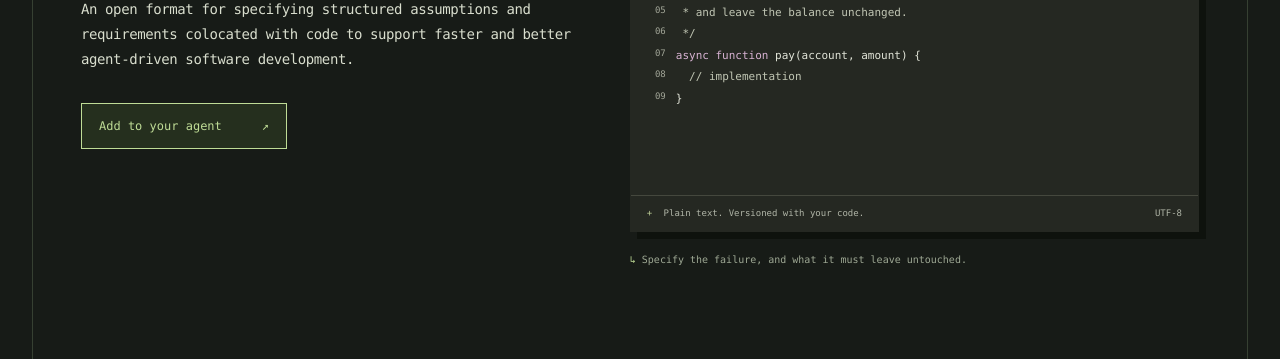
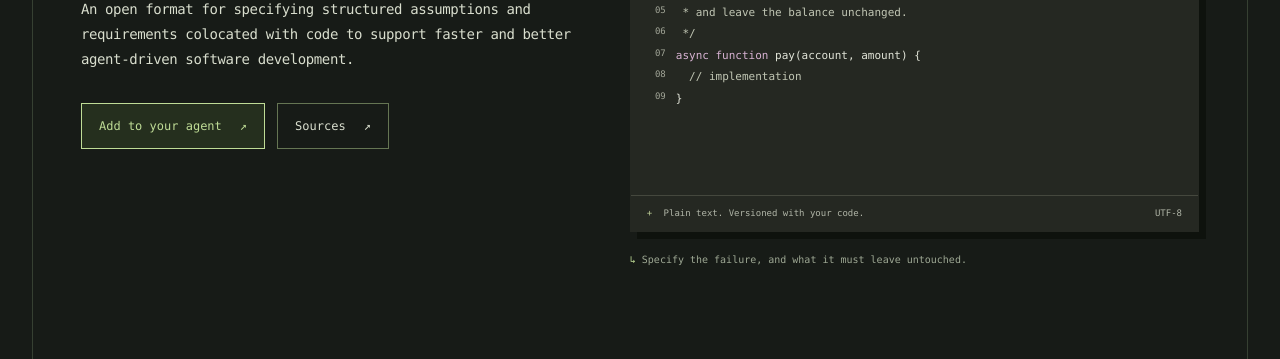
Before and after one commit to spolu/code-contracts, a plain HTML site: page site/index.html in a window 1280 px wide. Shown: the part 441-800 px from the top of the page. Drawn offline with Linux system fonts and the light colour scheme.

Commit message:
Add Sources button to the website hero

```diff
--- a/site/index.html
+++ b/site/index.html
@@ -33,7 +33,10 @@
               <span class="hero-title-line">Code Contracts</span>
             </h1>
             <p class="hero-description">An open format for specifying structured assumptions and requirements colocated with code to support faster and better agent-driven software development.</p>
-            <a class="button button-primary" href="#start">Add to your agent <span aria-hidden="true">↗</span></a>
+            <div class="hero-actions">
+              <a class="button button-primary" href="#start">Add to your agent <span aria-hidden="true">↗</span></a>
+              <a class="button button-secondary" href="https://github.com/spolu/code-contracts">Sources <span aria-hidden="true">↗</span></a>
+            </div>
           </div>
 
           <div class="hero-specimen">
--- a/site/style.css
+++ b/site/style.css
@@ -44,9 +44,12 @@ h1 { display: grid; grid-template-columns: max-content minmax(0, 1fr); align-ite
 .heading-prompt { align-self: center; color: var(--accent); font-size: .75em; line-height: 1; letter-spacing: 0; }
 .hero-title-line { white-space: nowrap; }
 .hero-description { margin-top: 26px; font-size: 14px; line-height: 1.8; letter-spacing: -.4px; }
-.button { display: inline-flex; gap: 40px; align-items: center; padding: 12px 17px; font-size: 12px; border: 1px solid transparent; transition: background .15s, transform .15s; }
-.button-primary { margin-top: 30px; border-color: var(--accent); background: #252f1e; color: var(--accent); }
+.hero-actions { display: flex; flex-wrap: wrap; gap: 12px; margin-top: 30px; }
+.button { display: inline-flex; gap: 18px; align-items: center; padding: 12px 17px; font-size: 12px; border: 1px solid transparent; transition: background .15s, transform .15s; }
+.button-primary { border-color: var(--accent); background: #252f1e; color: var(--accent); }
 .button-primary:hover { background: var(--accent); color: var(--paper); }
+.button-secondary { border-color: #657553; color: var(--ink); }
+.button-secondary:hover { border-color: var(--accent); background: #252f1e; }
 .hero-specimen { min-width: 0; margin-top: 29px; }
 .specimen-note { color: var(--muted); font-size: 10px; margin-bottom: 14px; }
 .specimen-note > span { color: var(--accent); margin-right: 7px; }
@@ -194,7 +197,7 @@ footer { display: flex; align-items: center; justify-content: space-between; gap
   .hero { grid-template-columns: 1fr; gap: 28px; padding: 32px 0 30px; }
   h1 { margin-top: 0; font-size: clamp(28px, 9.5vw, 52px); }
   .hero-description { margin-top: 20px; font-size: 13px; }
-  .hero-copy .button-primary { margin-top: 22px; }
+  .hero-actions { margin-top: 22px; }
   .hero-specimen { margin-top: 8px; }.source { font-size: 11px; min-height: 285px; padding: 20px 18px; }
   .example-picker { padding-left: 14px; }.example-picker button { font-size: 10px; padding: 5px 8px; }
   .principles { grid-template-columns: 1fr; gap: 24px; padding: 28px 0; }
```
